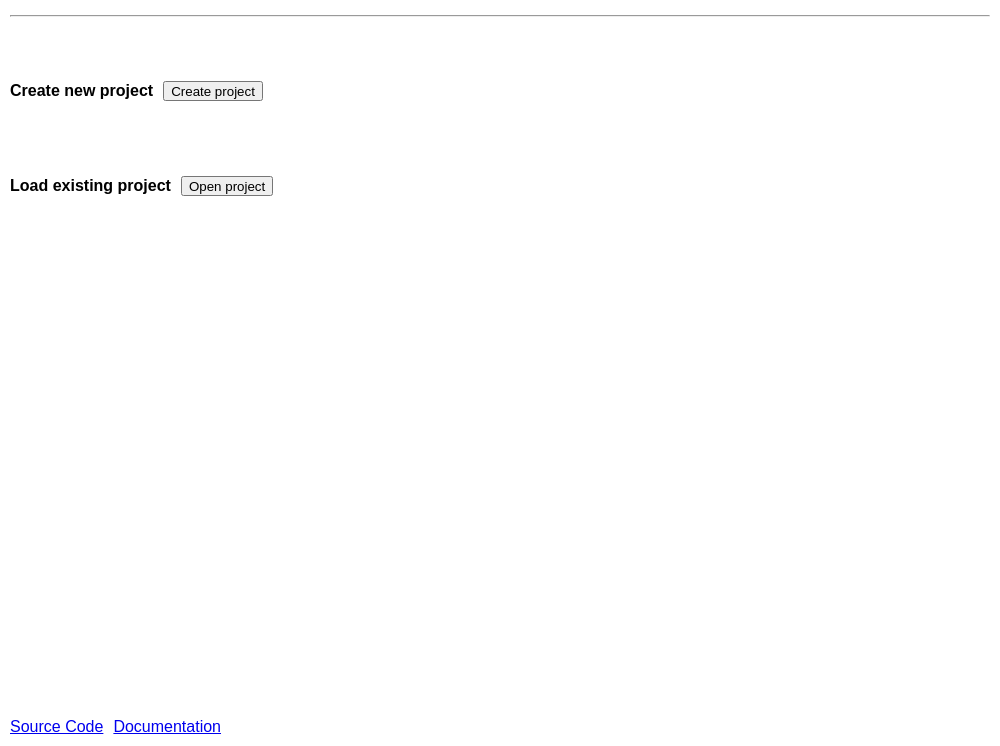
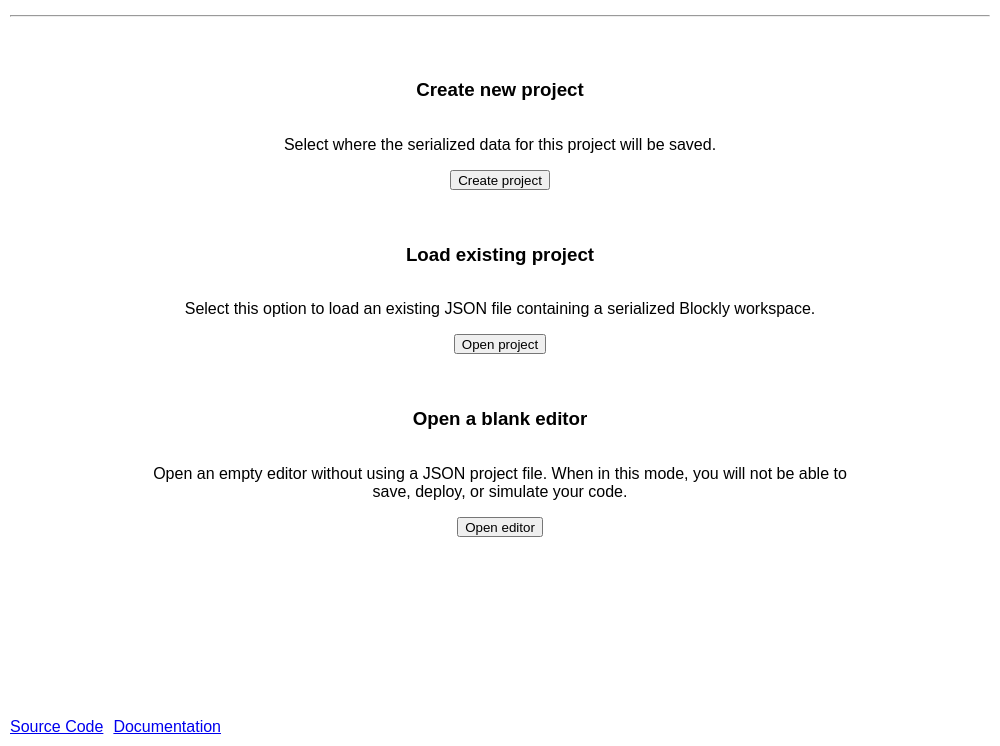
Before and after one commit to ctorek/block-n-roll, an Electron app: page start.html in a window 1000 px wide. Shown: the part 54-800 px from the top of the page. Drawn offline with Linux system fonts and the light colour scheme.

Commit message:
clean up start menu

```diff
--- a/start.css
+++ b/start.css
@@ -12,19 +12,25 @@ body {
     row-gap: 15px;
 }
 
-#new, #load {
+#new, #load, #play {
     display: flex;
-    flex-direction: row;
+    flex-direction: column;
     align-items: center;
     column-gap: 10px;
     padding: 10px;
+
+    text-align: center;
+
+    max-width: 70%;
+    margin-left: auto;
+    margin-right: auto;
 }
 
-#new button, #load button {
+#new button, #load button, #play button{
     max-height: 20px;
 }
 
-#load {
+#play {
     margin-bottom: auto;
 }
 
--- a/start.html
+++ b/start.html
@@ -12,13 +12,21 @@
         </div>
 
         <div id="new">
-            <h4>Create new project</h5>
+            <h3>Create new project</h3>
+            <p>Select where the serialized data for this project will be saved.</p>
             <button id="create">Create project</button>
         </div>
 
         <div id="load">
-            <h4>Load existing project</h5>
+            <h3>Load existing project</h3>
+            <p>Select this option to load an existing JSON file containing a serialized Blockly workspace.</p>
             <button id="open">Open project</button>
+        </div>
+
+        <div id="play">
+            <h3>Open a blank editor</h3>
+            <p>Open an empty editor without using a JSON project file. When in this mode, you will not be able to save, deploy, or simulate your code.</p>
+            <button id="edit">Open editor</button>
         </div>
 
         <div id="footer">
--- a/start.js
+++ b/start.js
@@ -14,4 +14,10 @@ document.getElementById("create").addEventListener("click", async () => {
     ipcRenderer.invoke("create");
 
     // backend automatically redirects to editor
-})
+});
+
+// open a blank editor
+document.getElementById("edit").addEventListener("click", () => {
+    // open the editor
+    window.location.href = "editor.html";
+});
```
Also changed, not shown: main.js (+16 -4 lines).
